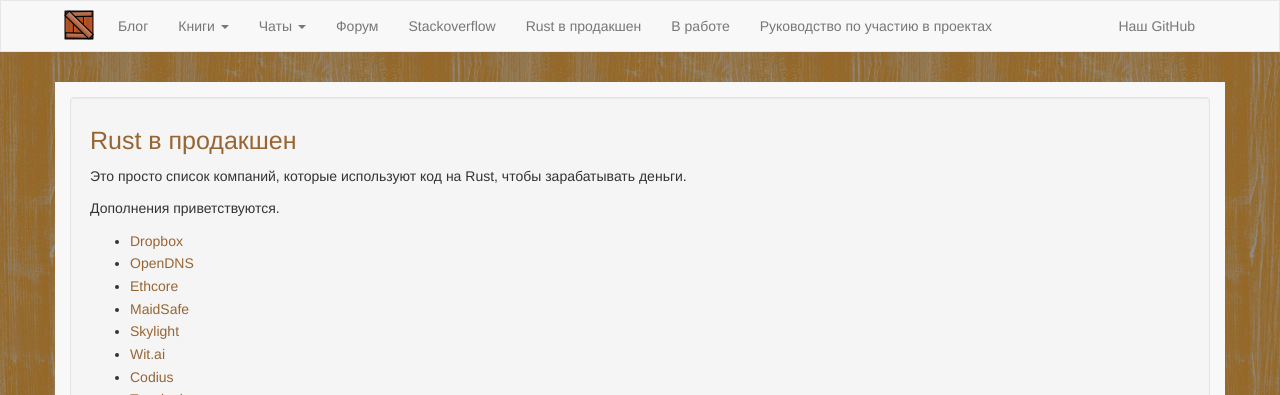
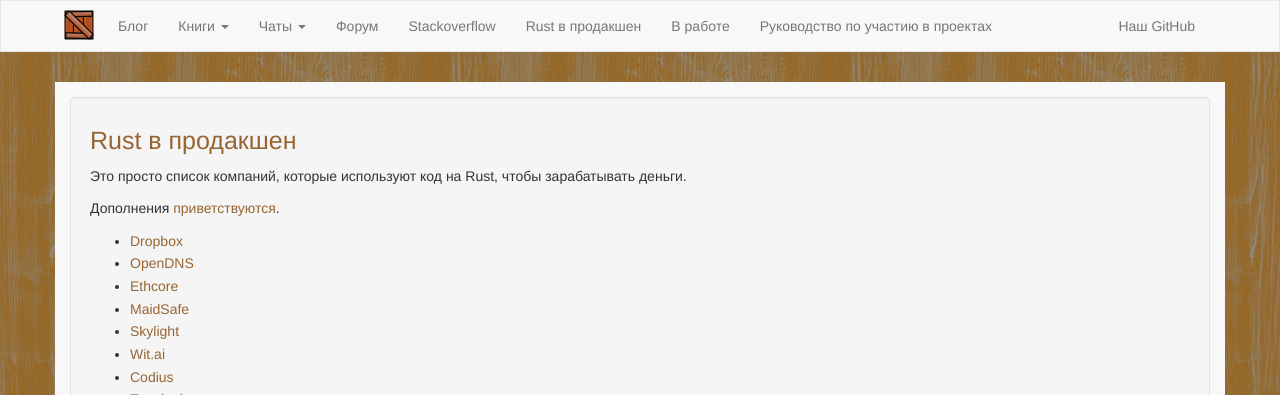
Before and after one commit to rust-lang-ru/rustycrate.ru, a Jekyll site: the page built from adopters.md, in a window 1280 px wide. Shown: the top 395 px of the page. Built offline with Jekyll 4.4.1, drawn with Linux system fonts in a browser that asks for light colours; nearby versions of some CDN libraries; Markdown is read by kramdown in place of the engine named in the settings; some of the changed lines change nothing that is shown.

Commit message:
Ставим ссылку на редактирование файла

```diff
--- a/adopters.md
+++ b/adopters.md
@@ -7,7 +7,7 @@
 Это просто список компаний, которые используют код на Rust, чтобы
 зарабатывать деньги.
 
-Дополнения приветствуются.
+Дополнения [приветствуются](https://github.com/ruRust/rustycrate.ru/edit/master/adopters.md).
 
 * [Dropbox](http://www.wired.com/2016/03/epic-story-dropboxs-exodus-amazon-cloud-empire/)
 * [OpenDNS](https://labs.opendns.com/2013/10/04/zeromq-helping-us-block-malicious-domains/)
```
